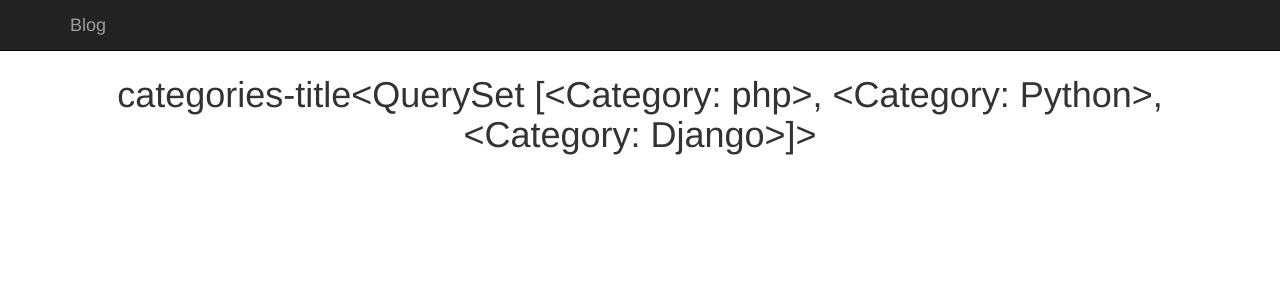
After one commit to n0ni0/django-blog, a Django app: template app/templates/app/categories.html in a window 1280 px wide. The commit adds this page. Shown: the top 300 px of the page. Run offline with Django 3.2, Linux system fonts and the light colour scheme; the template is opened without the code that fills it: values that come from a table or form of the project are taken from there, others are empty; data comes from the database, SQL or seed files in the repository; parts of the project's set-up code (start-up, migrations or seed data) failed here and were passed over; some libraries are stand-ins or nearby versions.

Commit message:
Created category views

```diff
--- a/app/static/css/app.css
+++ b/app/static/css/app.css
@@ -6,6 +6,19 @@
 
 .post-category {
     margin: 7px;
+}
+
+.single-post {
+    margin-top: 50px;
+}
+
+.content {
+    margin-top: 25px;
+}
+
+.titles {
+    margin-top: 50px;
+    text-align: center;
 }
 
 a, a:hover, a:active, a:visited{
@@ -17,7 +30,3 @@
     margin-top: 20px;
     text-align: center;
 }
-
-.single-post {
-    margin-top: 50px;
-}
--- /dev/null
+++ b/app/templates/app/categories.html
@@ -0,0 +1,11 @@
+{% extends 'app/base.html' %}
+{% load i18n %}
+
+{% block body %}
+    <div class="container content">
+        <div class="titles">
+            <h1>{% trans "categories-title" %}{{ category }}</h1>
+        </div>
+        {% include "app/list_post.html" %}
+    </div>
+{% endblock %}
--- /dev/null
+++ b/app/templates/app/list_post.html
@@ -0,0 +1,13 @@
+<div class="container content">
+    {% for post in posts %}
+        <h2><a class="post-title" href="{% url 'single_post' slug=post.slug %}">{{ post.title }}</a></h2>
+        {{ post.text|truncatechars:250 }} <br>
+        <div class="post-created">
+            {{ post.created }} <br>
+        </div>
+        <a href="{% url 'category' category=post.category.slug %}">
+            <button class="btn btn-xs btn-danger">{{ post.category }}</button>
+        </a>
+        <hr>
+    {% endfor %}
+</div>
--- a/app/templates/app/single_post.html
+++ b/app/templates/app/single_post.html
@@ -7,7 +7,9 @@
              {{ post.created }}
         </div>
         <div class="post-category">
-            <a href="#"><button class="btn btn-xs btn-danger">{{ post.category }}</button></a>
+            <a href="{% url 'category' category=post.category.slug %}">
+            <button class="btn btn-xs btn-danger">{{ post.category }}</button>
+            </a>
         </div>
         <div class="post-text">
             {{ post.text }}
--- a/app/urls.py
+++ b/app/urls.py
@@ -5,4 +5,5 @@
 urlpatterns = [
     url(r'^$', views.index, name='index'),
     url(r'^(?P<slug>[\w-]+)/$', views.single_post, name='single_post'),
+    url(r'^(?P<category>[\w-]+)$', views.show_category, name='category'),
 ]
```
Also changed, not shown: app/templates/app/index.html (+1 -12 lines), app/views.py (+10 -1 lines), locale/es/LC_MESSAGES/django.po, 1 other file.
